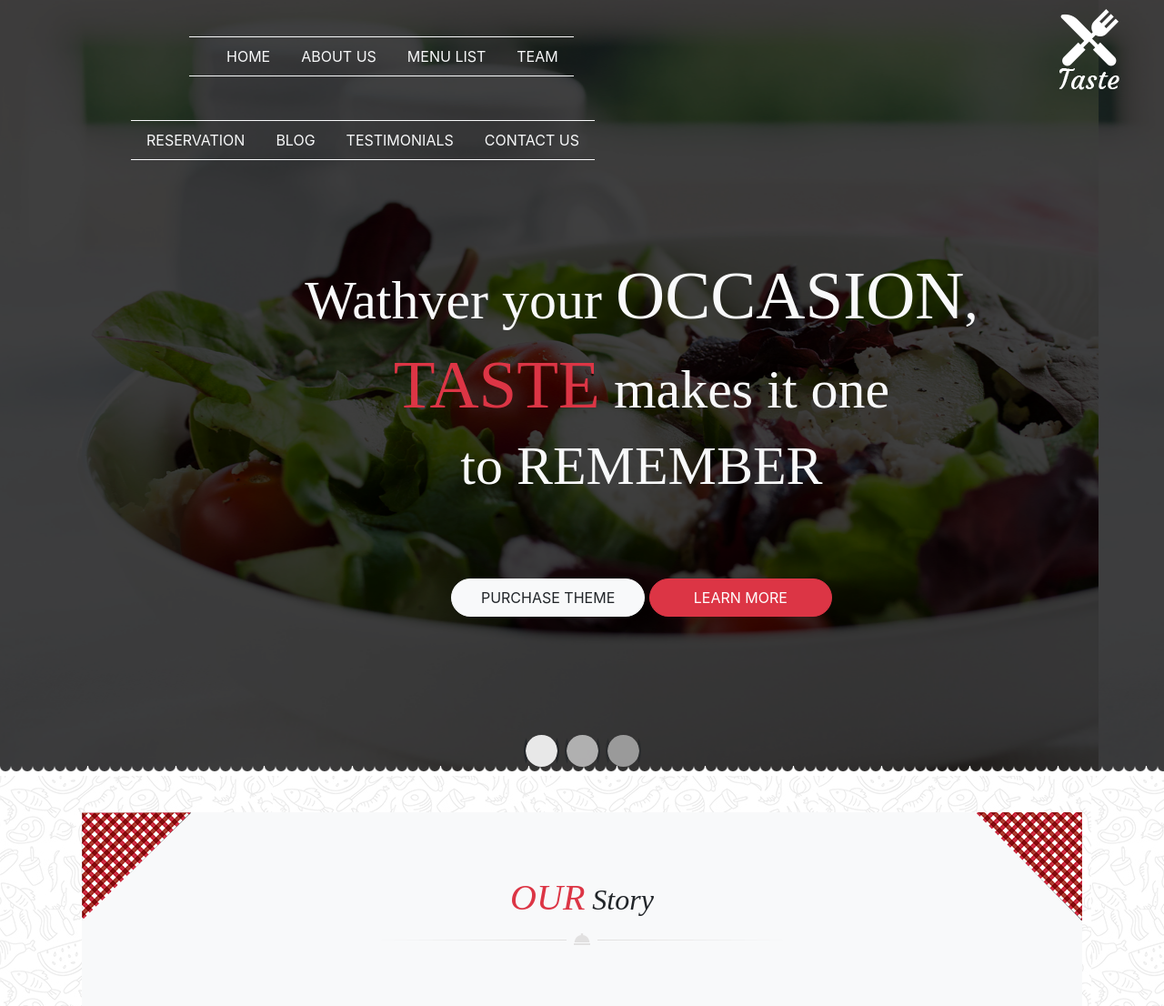
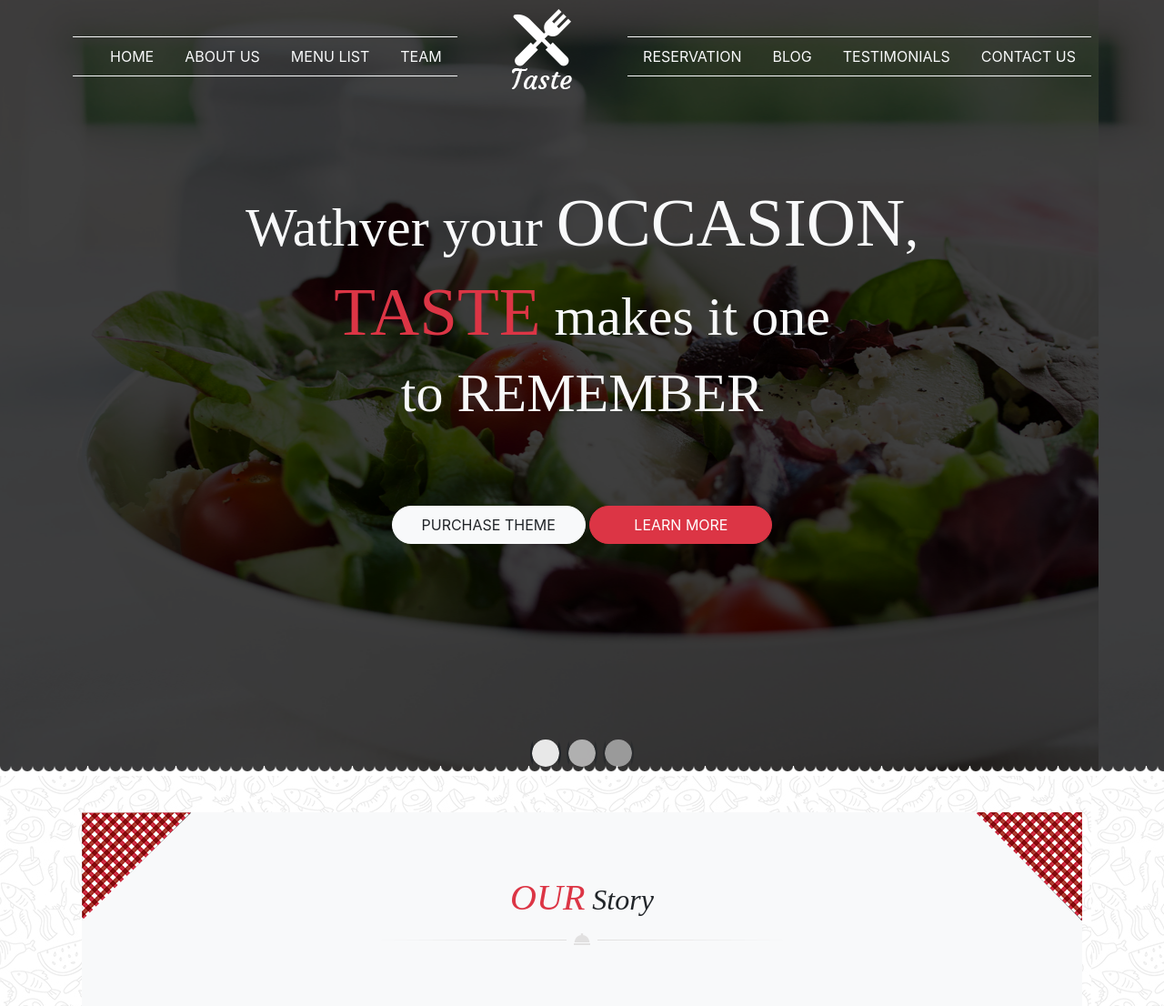
Before and after one commit to Zakariajuro/coding_16_site_chef, a website: page index.html in a window 1280 px wide. Shown: the top 1106 px of the page at 91% size. Drawn offline with nearby package versions, Linux system fonts and the light colour scheme; a web font is replaced by a local one.

Commit message:
correction-detaille_site-fini

```diff
--- a/index.html
+++ b/index.html
@@ -13,7 +13,7 @@
         <!-- CAROUSEL -->
         <div id="carouselExampleIndicators mw-100 position-fixed" class="carousel slide position-relative" data-ride="carousel">
             <!-- NAVBAR  -->
-            <nav class="navbar position-absolute mx-auto" style="z-index: 1; left: 10%;">
+            <nav class="navbar position-absolute mx-auto mw-100" style="z-index: 1;">
                 <div class="d-xl-none dropdown">
                     <a class="btn btn-light dropdown-toggle" href="#" role="button" id="dropdownMenuLink" data-toggle="dropdown" aria-haspopup="true" aria-expanded="false">
                       MENU
@@ -46,7 +46,7 @@
                         </li>
                     </ul>
                 </div>
-                <div><img src="./public/img/logo.png" class="mx-5" alt=""></div>
+                <div><img src="./public/img/logo.png" class="mx-5 mw-100" alt=""></div>
                 <div class="mr-8 pt-5" class="nav2">
                     <ul class="d-none d-xl-flex list-unstyled text-light text-uppercase border-right-0 border-left-0 border border-light">
                         <li class="nav-item">
@@ -67,7 +67,7 @@
                     </ul>
                 </div>
                 <!-- TITRE CAROUSEL -->
-                <div style="top: 90%;left: 18%;" class="divh1 flex-lg-column text-center position-absolute text-light mx-auto">
+                <div class="divh1 flex-lg-column text-center text-light mx-auto">
                     <h1>Wathver your <span class="occasion">OCCASION</span>,</h1>
                     <h1><span class="taste text-danger">TASTE</span> makes it one</h1>
                     <h1>to REMEMBER</h1>
@@ -78,9 +78,9 @@
 
             <!-- BUTTON DE PAGE CAROUSEL -->
             <ol class="carousel-indicators m-0 mx-auto">
-              <li data-target="#carouselExampleIndicators" data-slide-to="0" class="barre active" style="width: 15px; height: 15px;"></li>
-              <li data-target="#carouselExampleIndicators" data-slide-to="1" class="barre " style="width: 15px; height: 15px;"></li>
-              <li data-target="#carouselExampleIndicators" data-slide-to="2" class="barre" style="width: 15px; height: 15px;"></li>
+              <li data-target="#carouselExampleIndicators" data-slide-to="0" class="barre active" style="width: 10px; height: 10px;"></li>
+              <li data-target="#carouselExampleIndicators" data-slide-to="1" class="barre " style="width: 10px; height: 10px;"></li>
+              <li data-target="#carouselExampleIndicators" data-slide-to="2" class="barre" style="width: 10px; height: 10px;"></li>
             </ol>
             <!-- IMAGE CAROUSEL -->
             <div class="carousel-inner">
```
